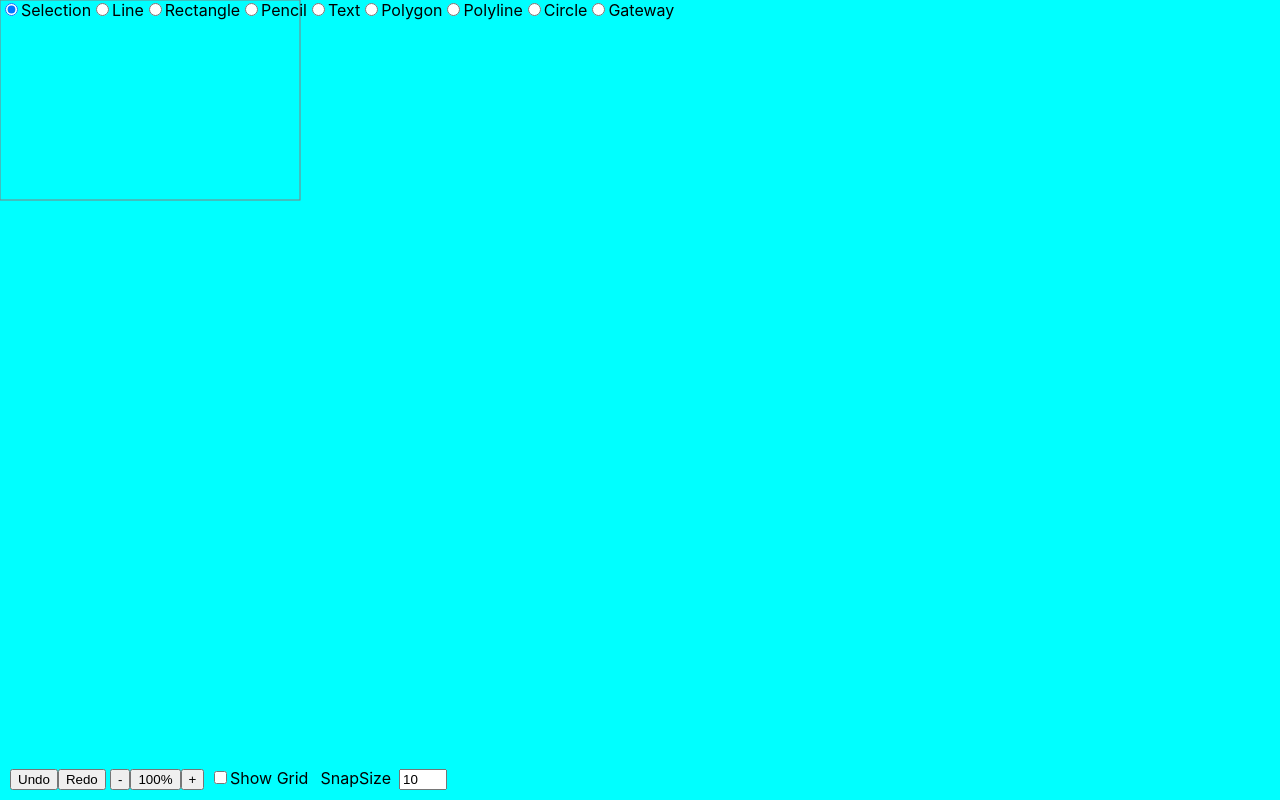
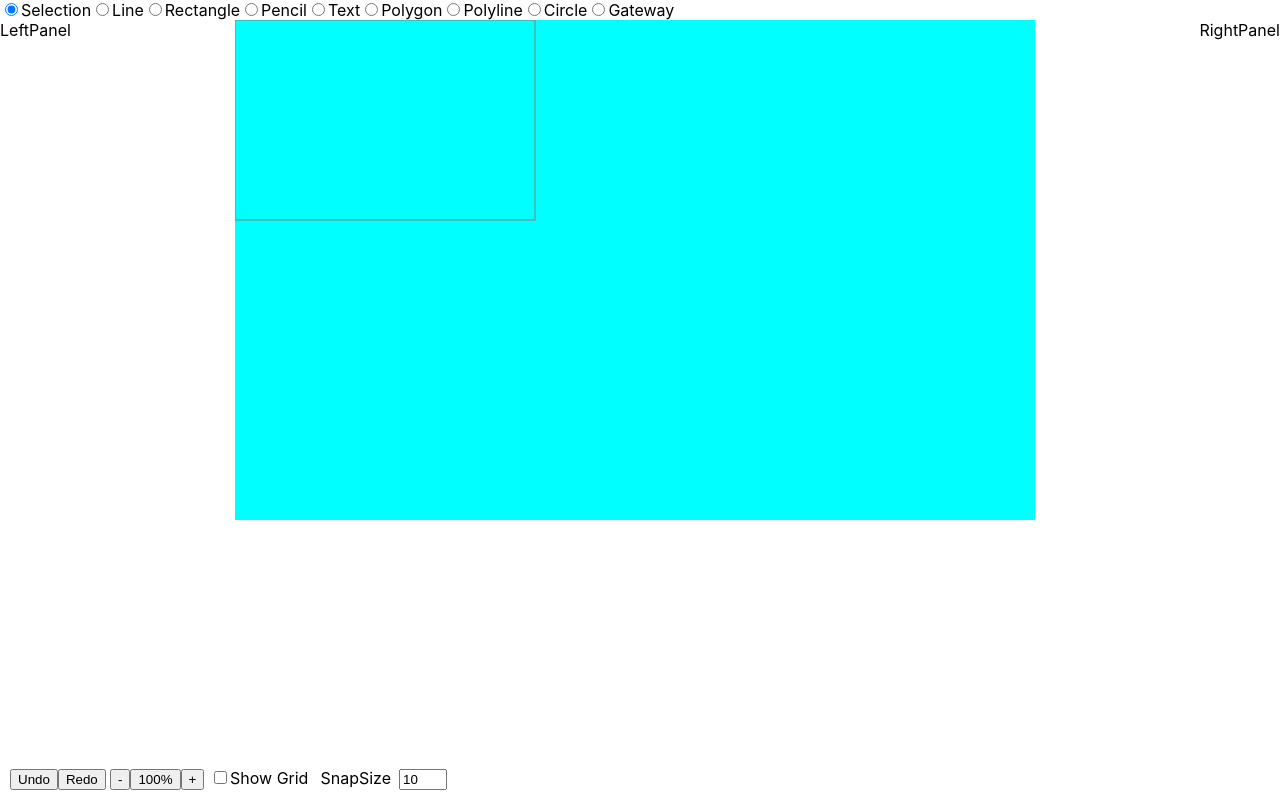
Before and after one commit to abhishek-syook/test-canvas, a React (Create React App) app: page / in a window 1280 px wide. Built offline with nearby package versions, Linux system fonts and the light colour scheme.

Commit message:
layout setup

```diff
--- a/src/App.jsx
+++ b/src/App.jsx
@@ -2,7 +2,10 @@ import React from 'react';
 import CanvasDrawing from 'components/canvasDrawing';
 
 const App = () => {
-	return <CanvasDrawing canvasWidth={window.innerWidth} canvasHeight={window.innerHeight} />;
+	const width = 800 || window.innerWidth;
+	const height = 500 || window.innerHeight;
+
+	return <CanvasDrawing canvasWidth={width} canvasHeight={height} />;
 };
 
 export default App;
--- a/src/components/canvasDrawing/index.jsx
+++ b/src/components/canvasDrawing/index.jsx
@@ -29,11 +29,11 @@ import {
 	ZOOM_SENSITIVITY
 } from '../../constants';
 
-import Toolbar from '../toolbar';
 import cloneDeep from 'utils/cloneDeep';
 import drawGrid from 'utils/drawGrid';
 import GridToolbar from 'components/toolbar/gridToolbar';
 import ZoomToolbar from 'components/toolbar/zoomToolbar';
+import Layout from 'components/layout';
 
 const CanvasDrawing = ({ canvasWidth, canvasHeight, zone }) => {
 	const canvasRef = useRef();
@@ -518,7 +518,7 @@ const CanvasDrawing = ({ canvasWidth, canvasHeight, zone }) => {
 
 	return (
 		<div className="canvasDrawing">
-			<Toolbar selectedTool={tool} onChange={value => setTool(value)} />
+			<Layout tool={tool} setTool={setTool}>
 				{action === ACTIONS.WRITING && (
 					<textarea
 						ref={textAreaRef}
@@ -556,6 +556,7 @@ const CanvasDrawing = ({ canvasWidth, canvasHeight, zone }) => {
 				/>
 				<HistoryToolbar undo={undo} redo={redo} />
 				<GridToolbar {...gridObj} onChange={setGridObj} />
+			</Layout>
 		</div>
 	);
 };
--- /dev/null
+++ b/src/components/layout/index.scss
@@ -0,0 +1,9 @@
+.layout {
+	position: relative;
+
+	.__body {
+		display: flex;
+		position: relative;
+		justify-content: space-between;
+	}
+}
--- /dev/null
+++ b/src/components/layout/index.tsx
@@ -0,0 +1,26 @@
+import './index.scss';
+import React, { FC } from 'react';
+import LeftPanel from './leftPanel';
+import TopPanel from './topPanel';
+import RightPanel from './rightPanel';
+
+interface Props {
+	children: Node;
+	tool: string;
+	setTool: (elementType: string) => string;
+}
+
+const Layout: FC<Props> = ({ children, tool, setTool }) => {
+	return (
+		<section className="layout">
+			<TopPanel tool={tool} setTool={setTool} />
+			<section className="__body">
+				<LeftPanel />
+				{children}
+				<RightPanel />
+			</section>
+		</section>
+	);
+};
+
+export default Layout;
--- /dev/null
+++ b/src/components/layout/leftPanel/index.tsx
@@ -0,0 +1,10 @@
+import React from 'react';
+// import PropTypes from 'prop-types';
+
+const LeftPanel = () => {
+	return <div>LeftPanel</div>;
+};
+
+LeftPanel.propTypes = {};
+
+export default LeftPanel;
--- /dev/null
+++ b/src/components/layout/rightPanel/index.tsx
@@ -0,0 +1,10 @@
+import React from 'react';
+// import PropTypes from 'prop-types';
+
+const RightPanel = () => {
+	return <div>RightPanel</div>;
+};
+
+RightPanel.propTypes = {};
+
+export default RightPanel;
--- /dev/null
+++ b/src/components/layout/topPanel/index.tsx
@@ -0,0 +1,14 @@
+import React, { FC } from 'react';
+import Toolbar from 'components/toolbar';
+
+interface Props {
+	// any props that come into the component
+	tool: string;
+	setTool: (elementType: string) => string;
+}
+
+const TopPanel: FC<Props> = ({ tool, setTool }) => {
+	return <Toolbar selectedTool={tool} onChange={value => setTool(value)} />;
+};
+
+export default TopPanel;
--- a/src/components/toolbar/index.jsx
+++ b/src/components/toolbar/index.tsx
@@ -1,10 +1,14 @@
+import React, { FC } from 'react';
 import { ELEMENT_TYPES } from '../../constants';
-import React from 'react';
-import PropTypes from 'prop-types';
 
-const Toolbar = ({ selectedTool, onChange }) => {
+interface Props {
+	selectedTool: string;
+	onChange: (elementType: string) => string;
+}
+
+const Toolbar: FC<Props> = ({ selectedTool, onChange }) => {
 	return (
-		<div style={{ position: 'fixed' }}>
+		<div>
 			<input
 				type="radio"
 				id="selection"
@@ -80,9 +84,4 @@ const Toolbar = ({ selectedTool, onChange }) => {
 	);
 };
 
-Toolbar.propTypes = {
-	selectedTool: PropTypes.string.isRequired,
-	onChange: PropTypes.func.isRequired
-};
-
 export default Toolbar;
```
Also changed, not shown: src/components/layout/bottomPanel/index.tsx (added, +7 -0 lines). Lines whose indentation alone changed are shown as unchanged.
